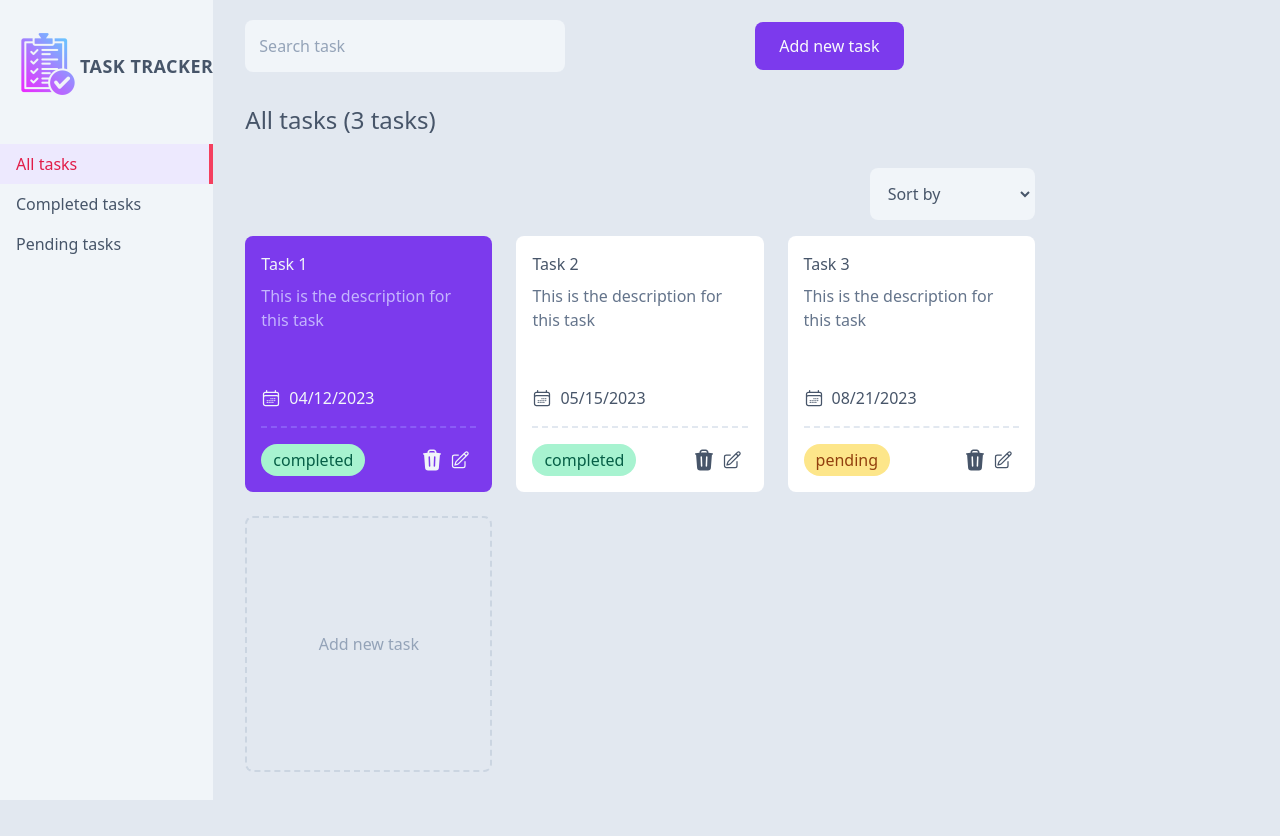
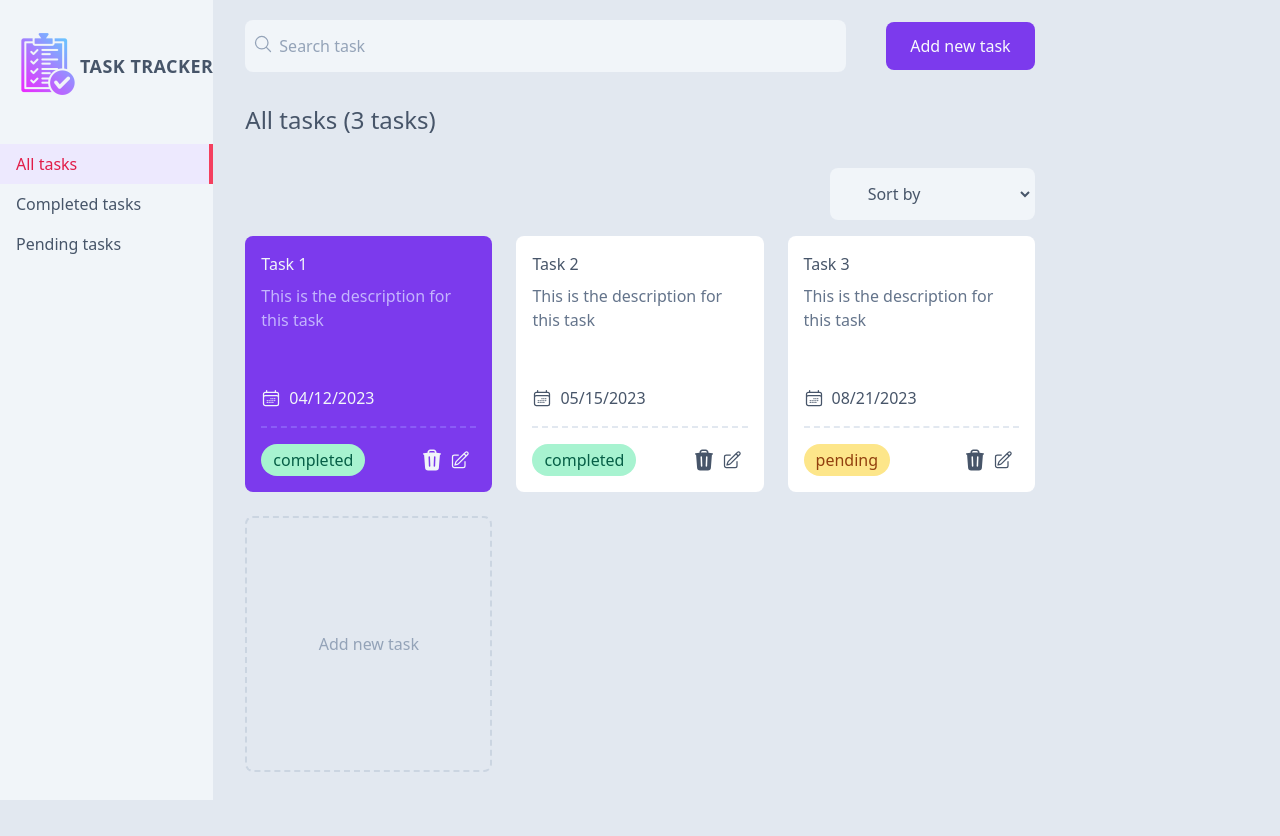
Before and after one commit to prajapati-priyanka/Task_Tracker, a React (Create React App) app: page / in a window 1280 px wide. Built offline with nearby package versions, Linux system fonts and the light colour scheme.

Commit message:
Fix: Header layout issue

```diff
--- a/src/components/Main/Header/Header.jsx
+++ b/src/components/Main/Header/Header.jsx
@@ -26,15 +26,18 @@ const Header = () => {
 
       <SearchField />
 
-      <span className="text-slate-600 text-center uppercase font-bold text-base block xl:hidden heading">
+     <span className="flex-1 text-slate-600 text-center uppercase font-bold text-base block xl:hidden heading">
         Task Tracker
       </span>
 
-      <div className="flex flex-1 sm:mr-4 md:mr-6 ml-auto grid place-items-center relative">
-        <AddTaskBtn
-          className={`btn sm:static fixed bottom-3 right-3 z-10 sm:z-0 min-w-max shadow-lg shadow-slate-400 sm:shadow-transparent  `}
-        />
-      </div>
+
+     <div className=" ml-auto grid place-items-center relative">
+
+     <AddTaskBtn
+        className={`btn sm:static fixed bottom-3 right-3 z-10 sm:z-0 min-w-max shadow-lg shadow-slate-400 sm:shadow-transparent `}
+      />
+     </div>
+
     </header>
   );
 };
--- a/src/components/Search/SearchField.jsx
+++ b/src/components/Search/SearchField.jsx
@@ -3,6 +3,8 @@ import { createSearchParams, useNavigate } from "react-router-dom";
 import useSearchQuery from "../../hooks/useSearchQuery";
 import useVisibility from "../../hooks/useVisibilty";
 import ItemSearch from "./ItemSearch";
+import { ReactComponent as Search } from "../../assets/search.svg";
+
 
 const SearchField = () => {
   const navigate = useNavigate();
@@ -39,7 +41,7 @@ const SearchField = () => {
 
   return (
     <div className="flex-1 col-span-3 row-start-2 md:pr-10">
-      <form className=" relative md:max-w-xs w-full" autoComplete="off">
+      <form className=" relative  w-full" autoComplete="off">
         <label htmlFor="search" className="sr-only"></label>
         <input
           type="search"
@@ -51,7 +53,7 @@ const SearchField = () => {
             setSearchInputValue(currentTarget.value);
           }}
         />
-        {/* <Search className="absolute w-4 sm:w-5 right-4 top-3.5 text-slate-400" /> */}
+        <Search className="absolute w-4 sm:w-5 left-2 top-3.5 text-slate-400" />
         {listResultsVisible && (
           <div className="absolute bg-slate-100 rounded-md w-full top-14 p-3 dark:bg-slate-800 z-10">
             {tasks.length ? (
--- a/src/index.css
+++ b/src/index.css
@@ -3,7 +3,7 @@
 @tailwind utilities;
 
 .inputStyles {
-  @apply bg-slate-100 text-slate-600  rounded-lg p-3 outline-transparent border-2 border-transparent hover:border-violet-600 focus:border-violet-600 focus:outline-none transition
+  @apply bg-slate-100 text-slate-600  rounded-lg p-3 px-8 border-2 border-transparent hover:border-violet-600 focus:border-violet-600 focus:outline-none transition
 }
 
 .btn {
@@ -35,7 +35,7 @@
     @apply w-6 h-6;
   }
   .inputStyles::placeholder {
-    @apply text-slate-400 ;
+    @apply text-slate-400;
   }
   .stylesInputsField input,
   .stylesInputsField textarea,
```
